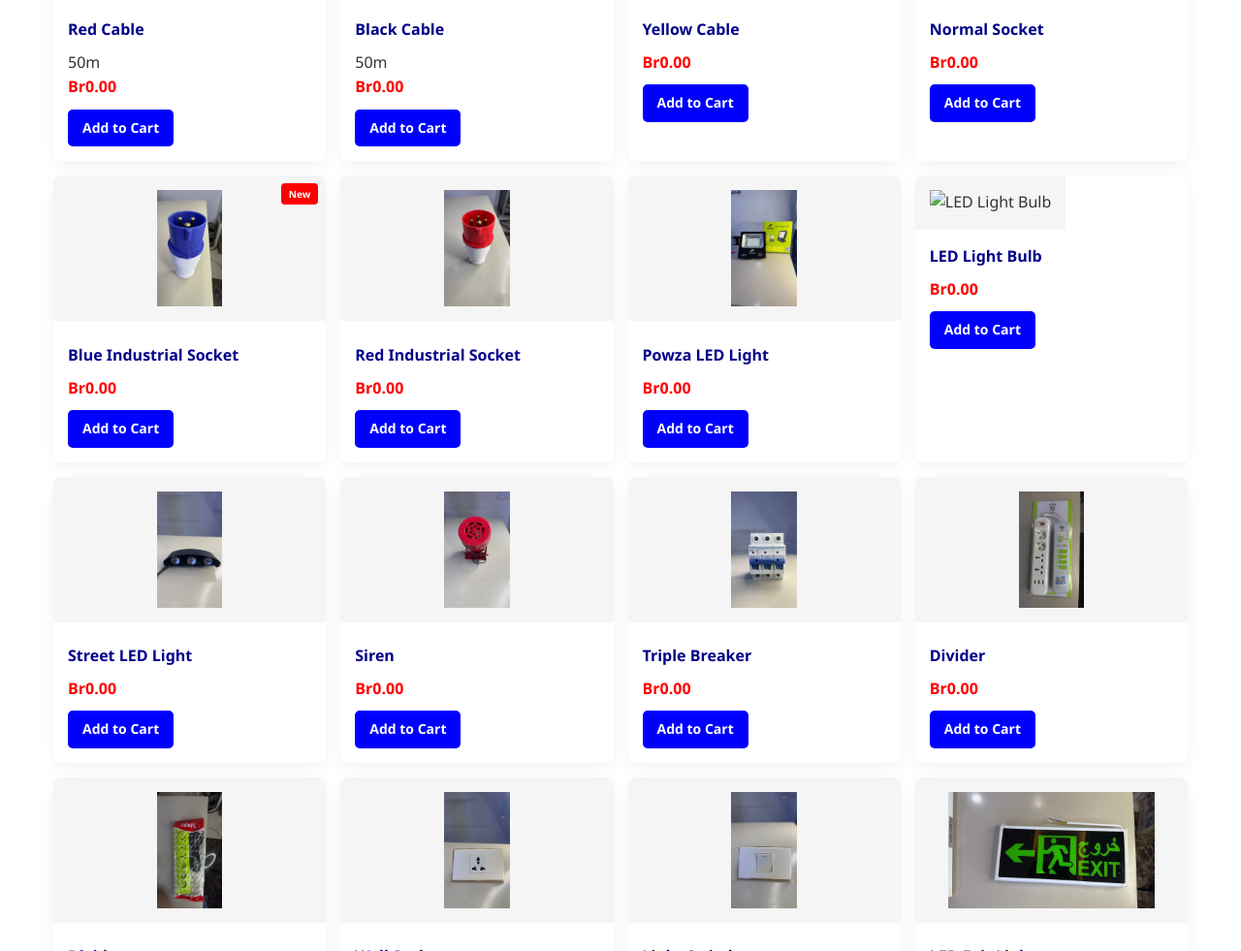
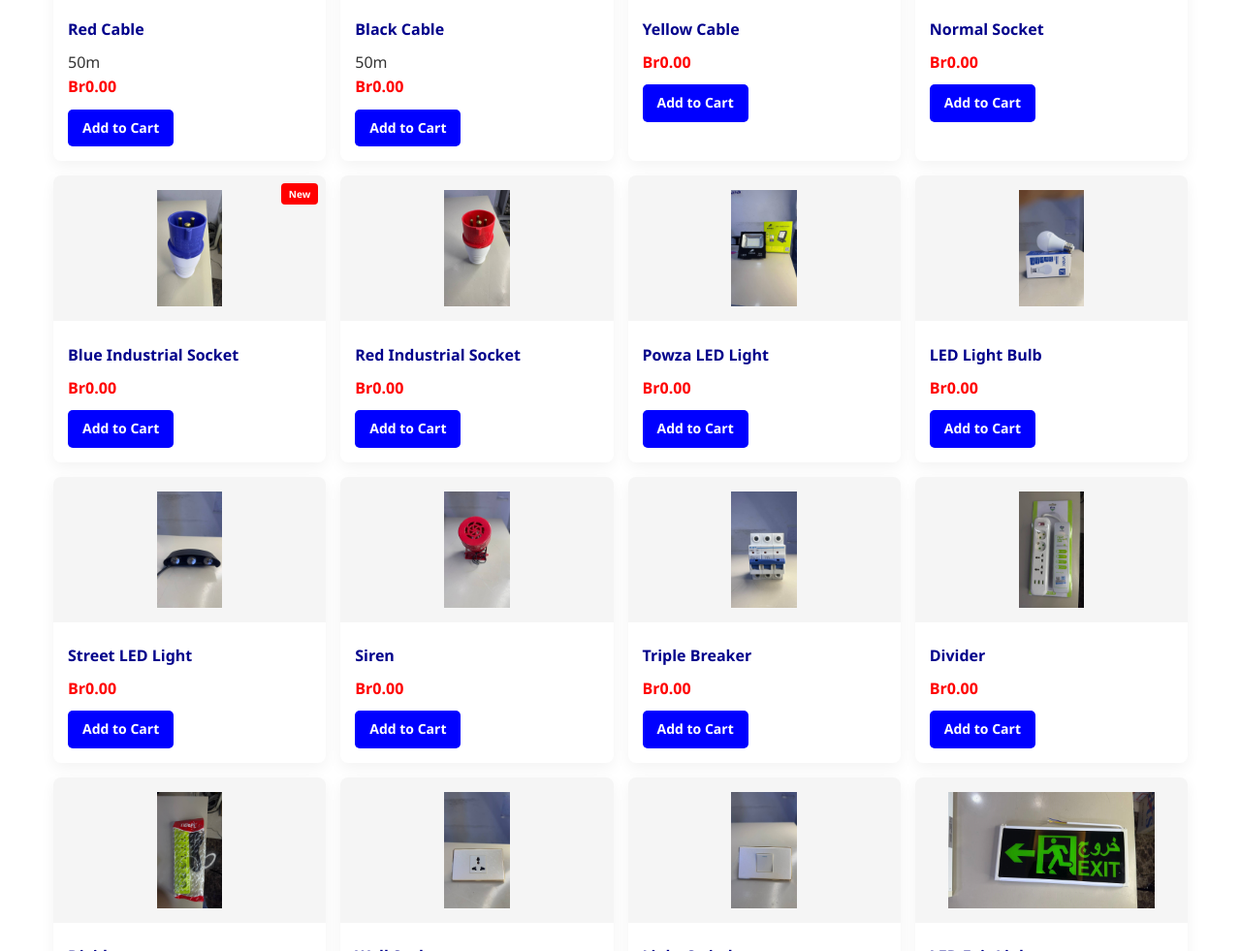
Before and after one commit to yafetyonas00/sinidu, a plain HTML site: page index.html in a window 1280 px wide. Shown: the part 2875-3856 px from the top of the page at 97% size. Drawn offline with Linux system fonts and the light colour scheme.

Commit message:
Update index.html

```diff
--- a/index.html
+++ b/index.html
@@ -811,7 +811,7 @@
                 </div>
 
                 <div class="product-card">
-                    <img src="image/led light1.jpg" alt="LED Light Bulb" class="product-img">
+                    <img src="led light1.jpg" alt="LED Light Bulb" class="product-img">
                     <div class="product-info">
                         <h3>LED Light Bulb</h3>
                         <div class="product-price">Br0.00</div>
```
